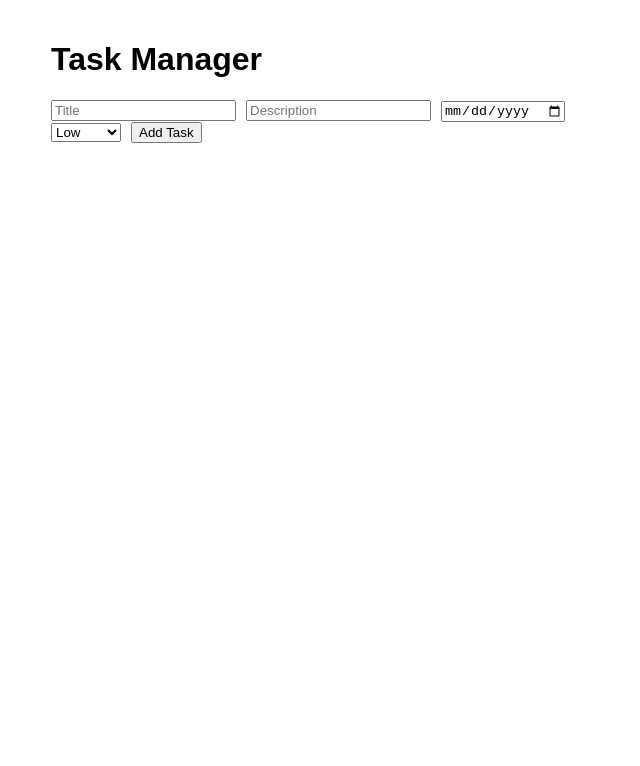
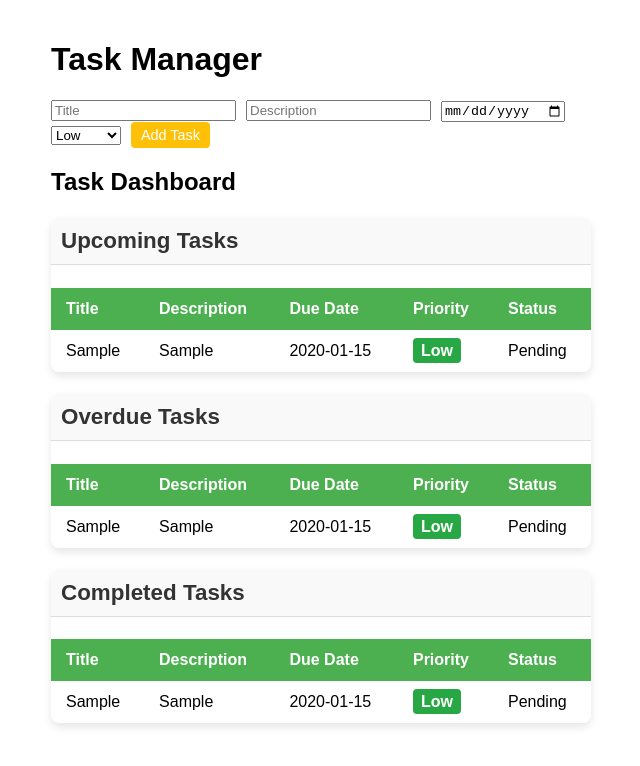
Before and after one commit to sup-uj/elitefittask, a React (Vite) app: page / in a window 1280 px wide. Both pictures are taken after typing "Sample", "Sample", "2020-01-15" into the empty fields and a click on the button "Add Task". Shown: the top 766 px of the page, without its empty margins (289-929 px from the left). Built offline with nearby package versions, Linux system fonts and the light colour scheme; the HTML template or start-up script is replaced by a standard one.

Commit message:
Table and Dashboard created

```diff
--- a/src/App.jsx
+++ b/src/App.jsx
@@ -1,4 +1,5 @@
 import React, { useState, useEffect } from 'react';
+import Dashboard from './components/Dashboard.jsx';
 import TaskForm from './components/TaskFrom';
 import './index.css';
 
@@ -18,6 +19,7 @@ const App = () => {
     <div className="App">
       <h1>Task Manager</h1>
       <TaskForm onAdd={addTask} />
+      <Dashboard tasks={tasks} />
     </div>
   );
 };
--- a/src/components/Dashboard.jsx
+++ b/src/components/Dashboard.jsx
@@ -0,0 +1,18 @@
+import React, { useState } from 'react';
+import TaskTable from './TaskTable';
+
+const Dashboard = ({ tasks}) => {
+
+
+  return (
+    <div className="dashboard">
+      <h2>Task Dashboard</h2>
+
+      <TaskTable title="Upcoming Tasks" tasks={tasks} />
+      <TaskTable title="Overdue Tasks" tasks={tasks}  />
+      <TaskTable title="Completed Tasks" tasks={tasks} />
+    </div>
+  );
+};
+
+export default Dashboard;
--- /dev/null
+++ b/src/components/TaskTable.css
@@ -0,0 +1,111 @@
+
+.task-table {
+    margin-top: 20px;
+    background-color: #fff;
+    border-radius: 8px;
+    box-shadow: 0 4px 8px rgba(0, 0, 0, 0.1);
+  }
+
+  .task-table h3 {
+    font-size: 1.4rem;
+    color: #333;
+    padding: 10px;
+    border-bottom: 1px solid #ddd;
+    background-color: #f9f9f9;
+    border-radius: 8px 8px 0 0;
+  }
+
+  table {
+    width: 100%;
+    border-collapse: collapse;
+  }
+
+  th, td {
+    padding: 12px 15px;
+    text-align: left;
+  }
+
+  th {
+    background-color: #4CAF50;
+    color: #fff;
+  }
+
+  tbody tr:nth-child(even) {
+    background-color: #f2f2f2;
+  }
+
+  tbody tr:hover {
+    background-color: #ddd;
+  }
+
+  .completed {
+    text-decoration: line-through;
+    color: #888;
+  }
+
+  /* Priority Styling */
+  .priority.high {
+    color: white;
+    background-color: #dc3545;
+    padding: 4px 8px;
+    border-radius: 4px;
+    font-weight: bold;
+  }
+
+  .priority.medium {
+    color: white;
+    background-color: #ffc107;
+    padding: 4px 8px;
+    border-radius: 4px;
+    font-weight: bold;
+  }
+
+  .priority.low {
+    color: white;
+    background-color: #28a745;
+    padding: 4px 8px;
+    border-radius: 4px;
+    font-weight: bold;
+  }
+
+  /* Button Styling */
+  button {
+    margin-right: 5px;
+    padding: 5px 10px;
+    font-size: 0.9rem;
+    color: white;
+    border: none;
+    border-radius: 4px;
+    cursor: pointer;
+  }
+
+  button:first-of-type {
+    background-color: #007bff;
+  }
+
+  button:nth-of-type(2) {
+    background-color: #dc3545;
+  }
+
+  button:last-of-type {
+    background-color: #ffc107;
+  }
+
+  button:hover {
+    opacity: 0.9;
+  }
+
+  /* Filter Styling */
+  .filters {
+    display: flex;
+    justify-content: space-between;
+    margin-bottom: 20px;
+    gap: 10px;
+  }
+
+  .filters input, .filters select {
+    padding: 8px;
+    font-size: 1rem;
+    border: 1px solid #ddd;
+    border-radius: 4px;
+  }
--- /dev/null
+++ b/src/components/TaskTable.jsx
@@ -0,0 +1,38 @@
+import React from 'react';
+import './TaskTable.css';
+
+const TaskTable = ({ title, tasks,}) => {
+  return (
+    <div className="task-table">
+      <h3>{title}</h3>
+      <table>
+        <thead>
+          <tr>
+            <th>Title</th>
+            <th>Description</th>
+            <th>Due Date</th>
+            <th>Priority</th>
+            <th>Status</th>
+          </tr>
+        </thead>
+        <tbody>
+          {tasks.map((task) => (
+            <tr key={task.id} className={task.completed ? 'completed' : ''}>
+              <td>{task.title}</td>
+              <td>{task.description}</td>
+              <td>{task.dueDate}</td>
+              <td>
+                <span className={`priority ${task.priority.toLowerCase()}`}>
+                  {task.priority}
+                </span>
+              </td>
+              <td>{task.completed ? 'Completed' : 'Pending'}</td>
+              </tr>
+          ))}
+        </tbody>
+      </table>
+    </div>
+  );
+};
+
+export default TaskTable;
```
